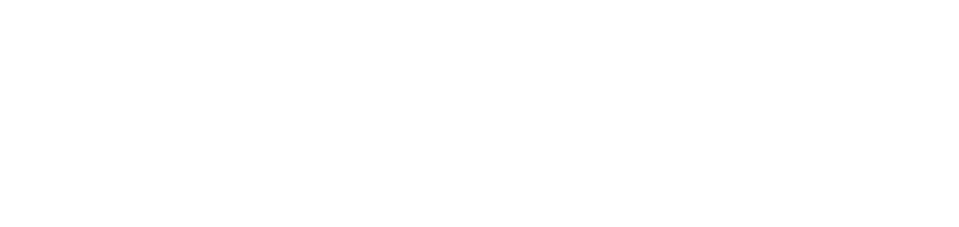
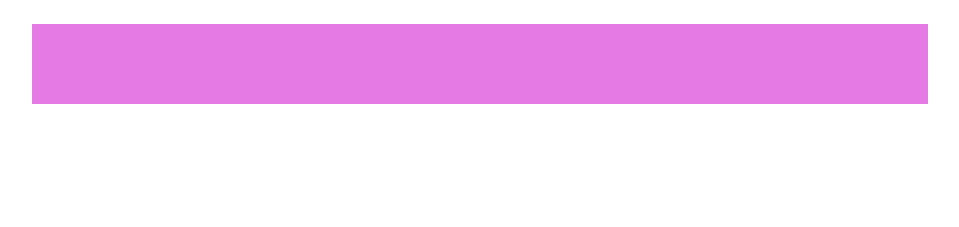
Before and after one commit to PaoloPascucci/htmlcss-struttura-wp, a plain HTML site: page index.html in a window 1280 px wide. Shown: the whole page, without its empty margins (160-1119 px from the left). Drawn offline with Linux system fonts and the light colour scheme.

Commit message:
Testa della pagina completa

```diff
--- a/index.html
+++ b/index.html
@@ -6,14 +6,15 @@
     <meta http-equiv="X-UA-Compatible" content="IE=edge">
     <meta name="viewport" content="width=device-width, initial-scale=1.0">
     <title>Wordpress Screen</title>
+    <link rel="stylesheet" href="./style.css">
 </head>
 
-<body>
-    <header></header>
+<body class="debug container">
+    <header class="testa"></header>
     <!-- /header -->
-    <main></main>
+    <main class="corpo"></main>
     <!-- /corpo -->
-    <footer></footer>
+    <footer class="pièdipagina"></footer>
     <!-- /footer -->
 </body>
 
--- a/style.css
+++ b/style.css
@@ -3,3 +3,23 @@
     margin: 0;
     padding: 0;
 }
+
+body {
+    width: 70%;
+    margin: auto;
+}
+
+.debug {
+    height: 200px;
+}
+
+.contairen::after {
+    display: table;
+    clear: both;
+}
+
+.testa {
+    margin-top: 1.5rem;
+    height: 5rem;
+    background-color: #e579e6;
+}
```
